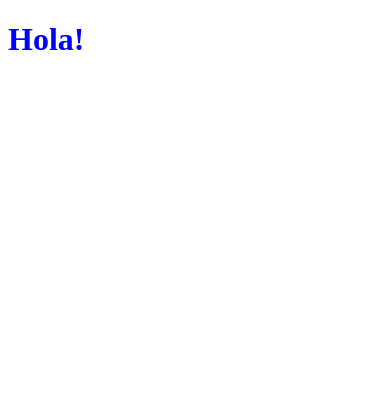
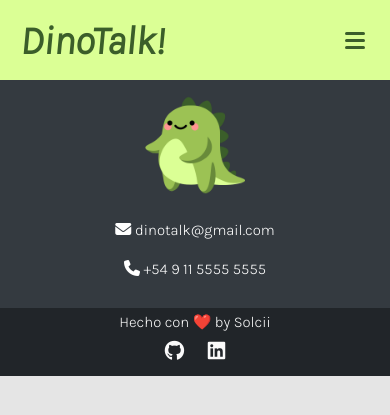
Before and after one commit to Solcii/DinoTalk, a Django app: page / in a window 390 px wide. Shown: the top 415 px of the page. Run offline with Django 3.2, Linux system fonts and the light colour scheme; some libraries are stand-ins or nearby versions.

Commit message:
nav bar y footer base

```diff
--- /dev/null
+++ b/static/css/style.css
@@ -0,0 +1,234 @@
+    * {
+        padding: 0;
+        margin: 0;
+        box-sizing: border-box;
+    }
+
+     ::-webkit-scrollbar {
+        width: 15px;
+    }
+
+     ::-webkit-scrollbar-track {
+        background: #DAF0B1;
+    }
+
+     ::-webkit-scrollbar-thumb {
+        background: #9CC254;
+        border-radius: 50px;
+    }
+
+    html {
+        font-size: 62.5%;
+    }
+
+    body {
+        font-family: 'Karla', 'Mulish', 'Titillium Web', sans-serif;
+        font-size: 1.6rem;
+        padding-top: 8rem;
+        background-color: #e5e5e5;
+    }
+
+    .nav-bar {
+        display: flex;
+        justify-content: space-between;
+        align-items: center;
+        background-color: #DBFF95;
+        height: 8rem;
+        position: fixed;
+        width: 100%;
+        top: 0;
+        left: 0;
+        z-index: 100;
+    }
+
+    .logo {
+        font-size: 5rem;
+        text-decoration: none;
+        margin-left: 2rem;
+        color: #3B5E2A;
+        font-weight: 600;
+        font-style: italic;
+    }
+
+    .nav-menu {
+        display: flex;
+        margin-right: 4rem;
+        list-style: none;
+    }
+
+    .nav-menu-item {
+        font-size: 1.7rem;
+        margin: 0 1rem;
+        text-transform: uppercase;
+        width: max-content;
+    }
+
+    .nav-menu-link {
+        text-decoration: none;
+        color: #000;
+        padding: 0.8rem 1.2rem;
+        border-radius: 5rem;
+    }
+
+    .nav-menu-link:hover {
+        background: #9CC254;
+        transition: .5s;
+    }
+
+    .menu-btn {
+        position: relative;
+        display: none;
+        justify-content: center;
+        align-items: center;
+        width: 3rem;
+        height: 3rem;
+        cursor: pointer;
+        transition: all .5s ease-in-out;
+        margin-right: 2rem;
+    }
+
+    .menu-btn_burguer {
+        width: 2rem;
+        height: 0.3rem;
+        background: #3B5E2A;
+        border-radius: 0.5rem;
+        transition: all .5s ease-in-out;
+    }
+
+    .menu-btn_burguer::before,
+    .menu-btn_burguer::after {
+        content: '';
+        position: absolute;
+        width: 2rem;
+        height: 0.3rem;
+        background: #3B5E2A;
+        border-radius: 0.5rem;
+        transition: all .5s ease-in-out;
+    }
+
+    .menu-btn_burguer::before {
+        transform: translateY(-0.7rem);
+    }
+
+    .menu-btn_burguer::after {
+        transform: translateY(0.7rem);
+    }
+
+    .menu-btn.open .menu-btn_burguer {
+        transform: translateX(-5rem);
+        background: transparent;
+    }
+
+    .menu-btn.open .menu-btn_burguer::before {
+        transform: rotate(45deg) translate(3.5rem, -3.5rem);
+    }
+
+    .menu-btn.open .menu-btn_burguer::after {
+        transform: rotate(-45deg) translate(3.5rem, 3.5rem);
+    }
+
+    footer {
+        background: #343a40;
+        display: flex;
+        flex-direction: column;
+        justify-content: center;
+        align-content: center;
+        text-align: center;
+    }
+
+    .logo-footer {
+        width: 10rem;
+        margin: 1.5rem;
+        align-self: center;
+    }
+
+    .footer-contacto {
+        color: #ffffff;
+        margin-bottom: 2rem;
+    }
+
+    .footer-contacto div {
+        margin: 1rem 3rem;
+        display: inline-block;
+    }
+
+    .footer-contacto p,
+    .footer-contacto a {
+        display: inline-block;
+        font-size: 1.5rem;
+    }
+
+    .footer-contacto a {
+        text-decoration: none;
+        color: #ffffff;
+        cursor: pointer;
+    }
+
+    #firma {
+        font-size: 1.5rem;
+        color: #fafafa;
+        margin-top: 2rem;
+        background: #212529;
+        padding: 0.5rem;
+        margin: 0;
+    }
+
+    #firma a {
+        font-size: 2rem;
+        text-decoration: none;
+    }
+
+    #firma i {
+        color: #fafafa;
+        margin: 1rem;
+    }
+
+    #github:hover {
+        color: #ee5030;
+        transition: .5s;
+    }
+
+    #linkedin:hover {
+        color: #2867b2;
+        transition: .5s;
+    }
+
+    @media (max-width: 768px) {
+        .nav-menu {
+            flex-direction: column;
+            align-items: center;
+            margin: 0;
+            background-color: #688A3A;
+            position: fixed;
+            left: 0;
+            top: 8rem;
+            width: 100%;
+            padding: 2rem 0;
+            height: calc(100% - 8rem);
+            overflow-y: auto;
+            left: 100%;
+            transition: left 0.3s;
+        }
+        .nav-menu-item {
+            margin: 2rem;
+        }
+        .nav-menu-link {
+            color: #ffffff;
+        }
+        .nav-menu-link:hover {
+            background: none;
+            color: #FF9592;
+        }
+        .menu-btn {
+            display: flex;
+        }
+        .nav-menu_visible {
+            left: 0%;
+        }
+    }
+
+    @media (max-width: 576px) {
+        .logo {
+            font-size: 4rem;
+        }
+    }
--- /dev/null
+++ b/static/js/main.js
@@ -0,0 +1,6 @@
+const MENUBTN = document.querySelector('.menu-btn');
+const NAVMENU = document.querySelector('.nav-menu')
+MENUBTN.addEventListener('click', () => {
+    NAVMENU.classList.toggle('nav-menu_visible')
+    MENUBTN.classList.toggle('open')
+});
--- a/static/style.css
+++ /dev/null
@@ -1,3 +0,0 @@
-h1 {
-    color: blue;
-}
--- /dev/null
+++ b/templates/base.html
@@ -0,0 +1,56 @@
+{% load static %}
+
+<!DOCTYPE html>
+<html lang="es">
+
+<head>
+    <meta charset="UTF-8">
+    <meta http-equiv="X-UA-Compatible" content="IE=edge">
+    <meta name="viewport" content="width=device-width, initial-scale=1.0">
+    <meta name="theme-color" content="#9CC254">
+    <link rel="preconnect" href="https://fonts.googleapis.com">
+    <link rel="preconnect" href="https://fonts.gstatic.com" crossorigin>
+    <link href="https://fonts.googleapis.com/css2?family=Karla:ital,wght@0,200;0,300;0,600;1,200;1,300&family=Mulish:ital,wght@0,200;0,300;1,200;1,300;1,600&family=Titillium+Web:ital,wght@0,200;0,300;0,600;1,200;1,300&display=swap" rel="stylesheet">
+    <script src="https://kit.fontawesome.com/0cebf067a0.js" crossorigin="anonymous"></script>
+    <title>DinoTalk!</title>
+    <link rel="shortcut icon" href="{% static 'images/dinotalk-icon.ico' %}" type="image/x-icon">
+    <link rel="stylesheet" href="{% static 'css/style.css' %}">
+
+</head>
+
+<body>
+    <header>
+        <nav class="nav-bar">
+            <a href="index.html" class="logo">DinoTalk!</a>
+            <div class="menu-btn">
+                <div class="menu-btn_burguer"></div>
+            </div>
+            <ul class="nav-menu">
+                <li class="nav-menu-item"><a class="nav-menu-link" href="index.html">Inicio</a></li>
+                <li class="nav-menu-item"><a class="nav-menu-link" href="#">Cursos</a></li>
+                <li class="nav-menu-item"><a class="nav-menu-link" href="#">Contacto</a></li>
+            </ul>
+        </nav>
+    </header>
+
+    <footer>
+        <img class="logo-footer" src="{% static 'images/dinotalk.png' %}" alt="logo-dinotalk">
+        <div class="footer-contacto ">
+            <div><i class="fas fa-envelope "></i>
+                <a href="mailto:dinotalk@gmail.com">dinotalk@gmail.com</a>
+            </div>
+            <div>
+                <i class="fas fa-phone "></i>
+                <p>+54 9 11 5555 5555</p>
+            </div>
+        </div>
+        <div id="firma">
+            <p>Hecho con ❤️ by Solcii</p>
+            <a href="https://github.com/Solcii"><i id="github" class="fab fa-github"></i></a>
+            <a href="https://www.linkedin.com/in/sol-micaela-potschka-506713130/"><i id="linkedin" class="fab fa-linkedin"></i></a>
+        </div>
+    </footer>
+    <script src="{% static 'js/main.js' %}"></script>
+</body>
+
+</html>
--- a/templates/index.html
+++ b/templates/index.html
@@ -1,18 +1 @@
-{% load static %}
-
-<!DOCTYPE html>
-<html lang="en">
-
-<head>
-    <meta charset="UTF-8">
-    <meta http-equiv="X-UA-Compatible" content="IE=edge">
-    <meta name="viewport" content="width=device-width, initial-scale=1.0">
-    <title>Document</title>
-    <link rel="stylesheet" href="{% static 'style.css' %}">
-</head>
-
-<body>
-    <h1>Hola!</h1>
-</body>
-
-</html>
+{% extends 'base.html' %}
```
Also changed, not shown: static/images/dinotalk-icon.ico (added), static/images/dinotalk.png (added).
